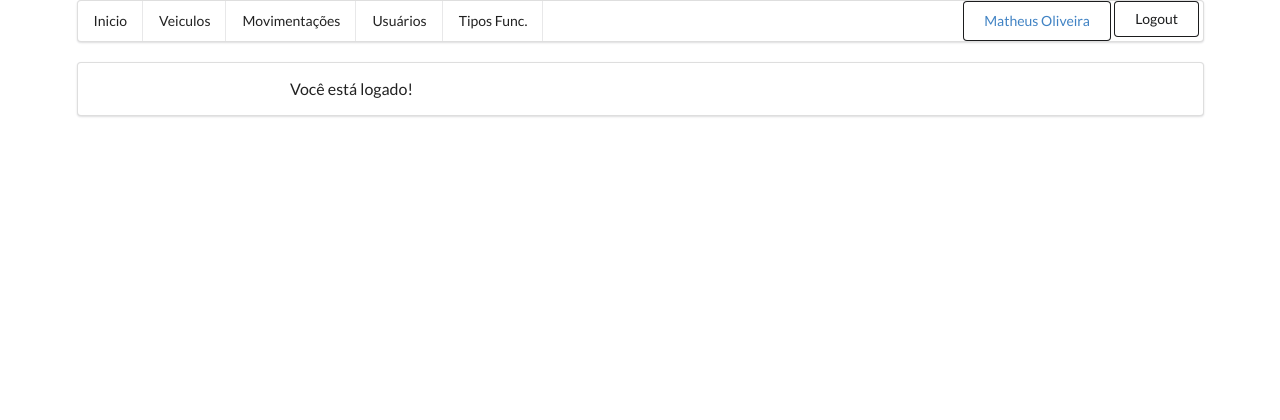
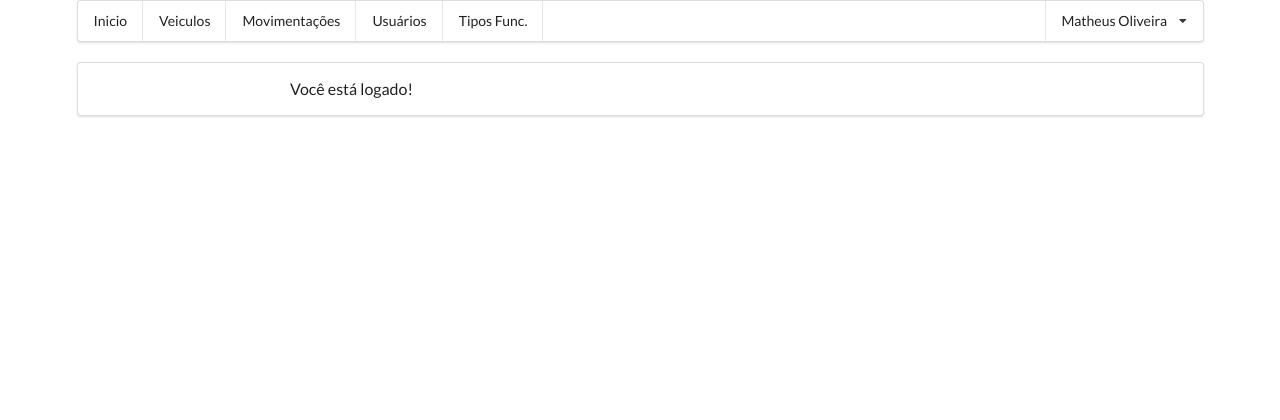
Before and after one commit to brunotguima/ProjetoAplicacaoSI, a Laravel app: page /home in a window 1280 px wide. Shown: the top 420 px of the page. Run offline with Laravel 8, Linux system fonts and the light colour scheme; a user stored in the database is signed in; data comes from the database, SQL or seed files in the repository; some libraries are stand-ins or nearby versions.

Commit message:
merging-MO-BG ok

```diff
--- a/resources/views/partials/_nav.blade.php
+++ b/resources/views/partials/_nav.blade.php
@@ -54,14 +54,18 @@
     </a>
     @endif
 
-    <div class="right menu">
-      <button class="ui secondary basic button">
-      <a href="">{{Auth::user()->name}}</a>
-      </button>
-  <form action="/logout" method="post">
-    <input type="submit" class="ui secondary basic button" value="Logout">
-    {{ csrf_field() }}
-  </form>
+    <div class="ui right aligned dropdown item">
+      {{Auth::user()->name}}
+      <i class="dropdown icon"></i>
+      <div class="menu">
+        <div class="item">
+          <a href="{{ route('logout') }}"
+          onclick="event.preventDefault();
+                        document.getElementById('logout-form').submit();">
+           {{ __('Logout') }}
+          </a>
+        </div>
+      </div>
     </div>
   </div>
   @endif
```
Also changed, not shown: public/Images/Logo.png.
